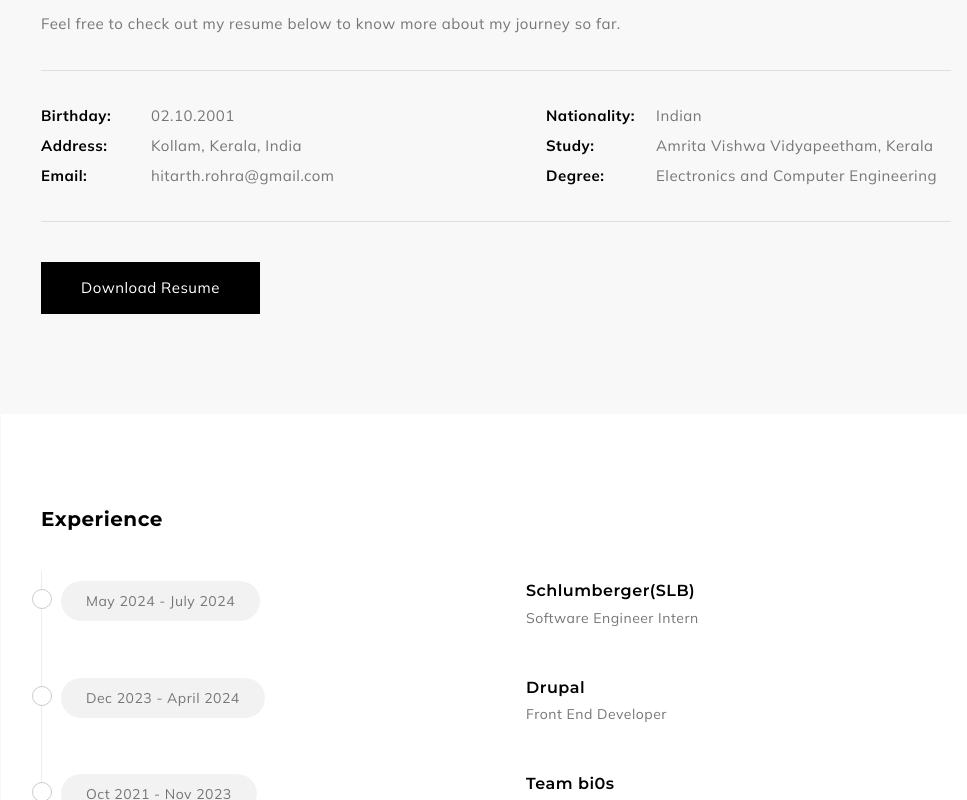
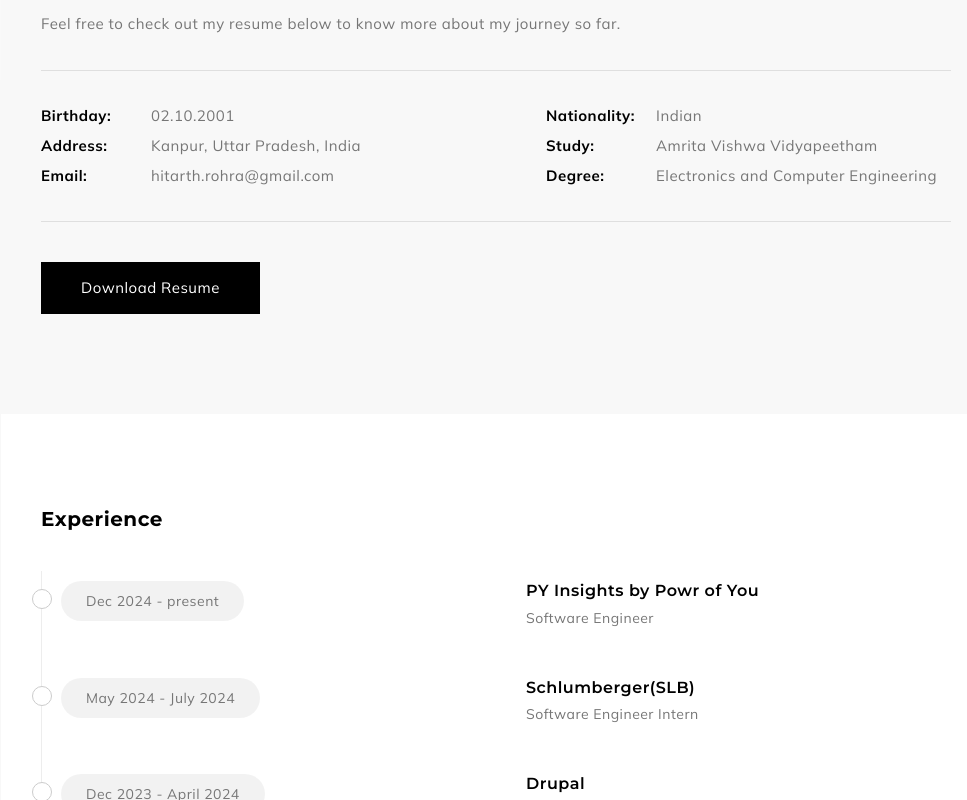
Before and after one commit to hitaarthh/hitaarthh.github.io, a Next.js app: page /about in a window 1280 px wide. Shown: the part 720-1520 px from the top of the page, without its empty margins (289-1256 px from the left). Built offline with nearby package versions, Linux system fonts and the light colour scheme.

Commit message:
feat: content updates

```diff
--- a/components/about/PersonalInfo.jsx
+++ b/components/about/PersonalInfo.jsx
@@ -14,7 +14,7 @@ const PersonalInfo = () => {
         {
           id: 2,
           name: "Address",
-          content: "Kollam, Kerala, India",
+          content: "Kanpur, Uttar Pradesh, India",
         },
         {
           id: 3,
@@ -39,7 +39,7 @@ const PersonalInfo = () => {
         {
           id: 2,
           name: "Study",
-          content: "Amrita Vishwa Vidyapeetham, Kerala",
+          content: "Amrita Vishwa Vidyapeetham",
         },
         {
           id: 3,
--- a/components/about/Resume.jsx
+++ b/components/about/Resume.jsx
@@ -32,6 +32,12 @@ const Resume = () => {
       colClass: "center",
       title: "Experience",
       resume: [
+        {
+          id: 1,
+          year: "Dec 2024 - present",
+          institute: "PY Insights by Powr of You",
+          degree: "Software Engineer",
+        },
         {
           id: 2,
           year: "May 2024 - July 2024",
--- a/components/home/Home.jsx
+++ b/components/home/Home.jsx
@@ -21,8 +21,8 @@ const Home = () => {
             <h4 className="typer">
               <ReactTyped
                 strings={[
+                  "Software Developer",
                   "Student",
-                  "Writer",
                   "Photographer",
                   "Enthusiast",
                 ]}
@@ -32,7 +32,7 @@ const Home = () => {
             </h4>
 
             <p className="job">
-            Creative human based in Kollam, happy to travel, explore, and capture stories from every corner of life.
+            Creative human based in Kanpur, happy to travel, explore, and capture stories from every corner of life.
             </p>
                         <Social />
           </div>
```
